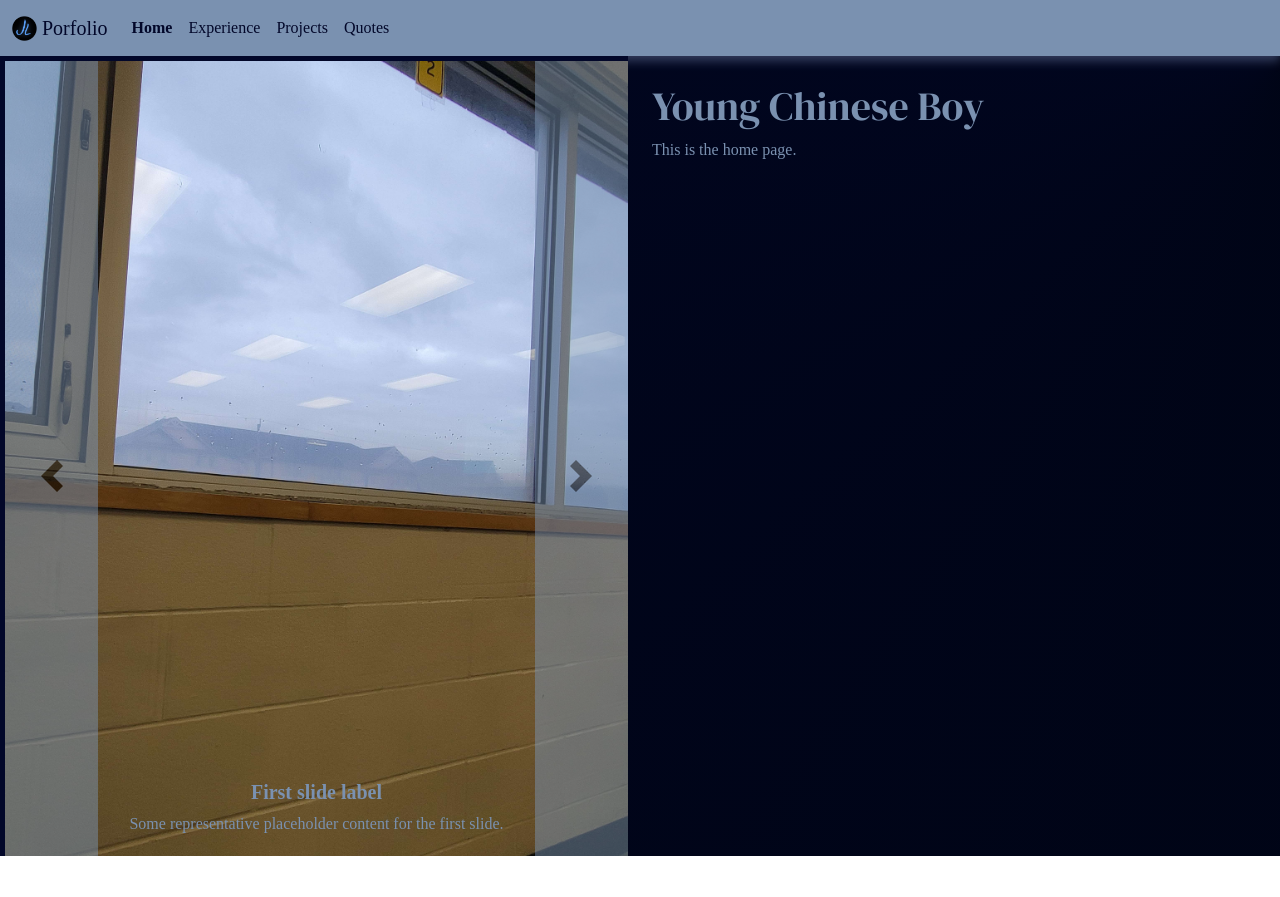
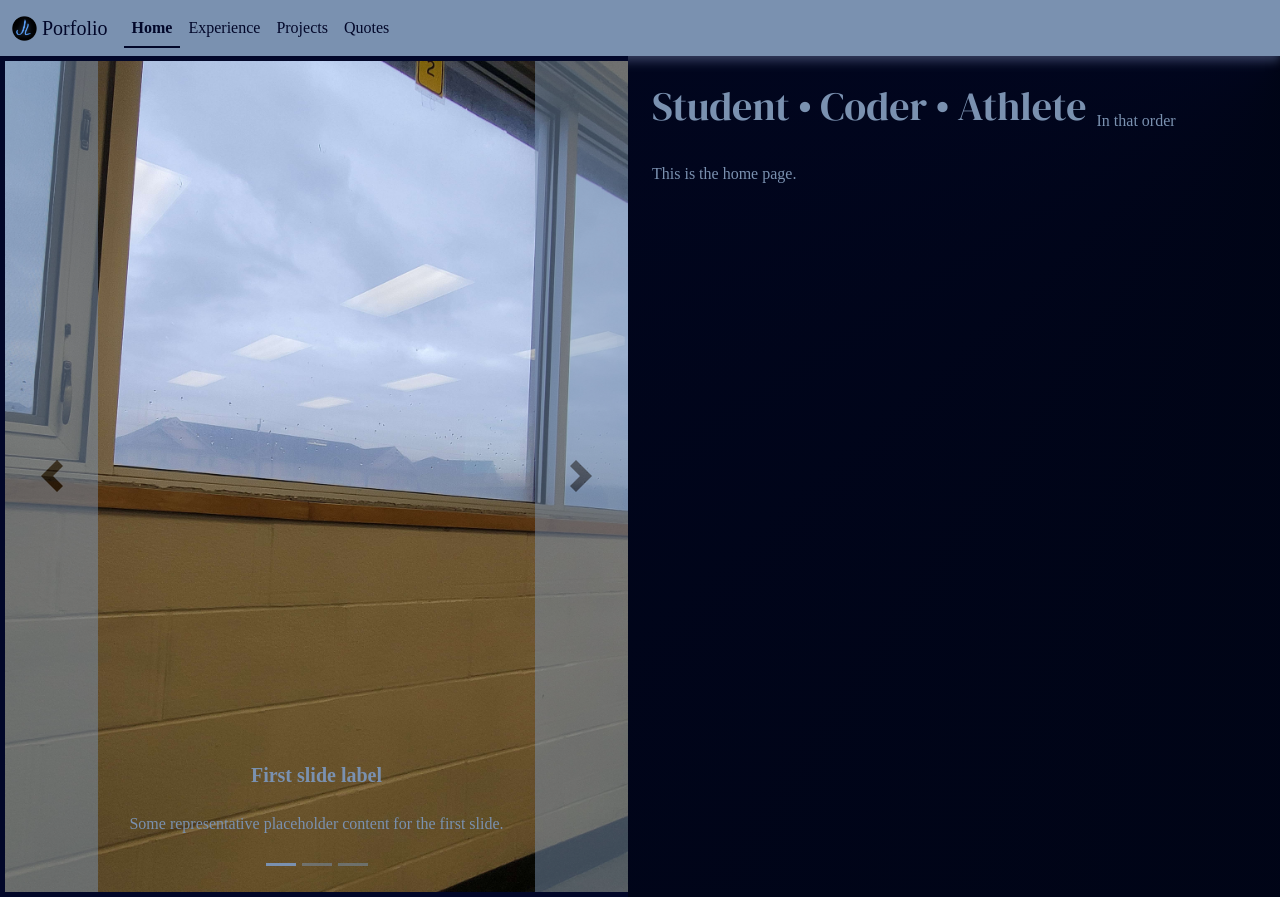
Before and after one commit to JLi2007/Portfolio, a React (Vite) app: page / in a window 1280 px wide. Before the commit the page ends 856 px from the top, so only its background shows below. Built offline with nearby package versions, Linux system fonts and the light colour scheme; the HTML template or start-up script is replaced by a standard one; a web font is replaced by a local one.

Commit message:
Updates and files for experiences/projects

```diff
--- a/src/components/Home.tsx
+++ b/src/components/Home.tsx
@@ -53,9 +53,12 @@ function Home() {
           </div>
 
           <div id="col2" className="col-6">
-            <h1>Young Chinese Boy</h1>
+            <div id="title">
+              <h1>Student • Coder • Athlete </h1>
+              <h6>In that order</h6>
+            </div>
+
             <p>This is the home page.</p>
-
           </div>
         </div>
       </div>
--- a/src/style/style.css
+++ b/src/style/style.css
@@ -24,8 +24,8 @@
 /* Unhide it later if needed */
 *{
     overflow-x: hidden;
-    padding: 0px;
-    margin: 0px;
+    padding: 0;
+    margin: 0;
     box-sizing: border-box;
 }
 
@@ -80,15 +80,21 @@
     background-color: var(--font-color);
 }
 
-#bootstrap-overides-nav .active:hover::after{
+#navbar-overides:hover .active::after{
     background-color: var(--dark-color);
 }
+
+
+
+/* #bootstrap-overides-nav .active:hover::after{
+    background-color: var(--dark-color);
+} */
 
 /* HOME--------------------------------------------------------------------------------------- */
 
 #bootstrap-overides-home{
     width: 100%;
-    height: 100vh;
+    height: auto;
 }
 
 #carouselExampleCaptions{
@@ -127,6 +133,24 @@
 #bootstrap-overides-home #col2{
     text-align: left;
     margin-top: calc(100% - 98%);
+    display: inline;
+}
+
+#bootstrap-overides-home #title h1, #bootstrap-overides-home #title h6{
+    display: inline-block;
+    margin: 0;
+}
+
+#bootstrap-overides-home #title h6{
+    margin-left: 10px;
+}
+
+#bootstrap-overides-home #title h1{
+    overflow: hidden;
+}
+
+#bootstrap-overides-home p{
+    margin-top: 25px;
 }
 
 /* Experience--------------------------------------------------------------------------------------- */
@@ -167,7 +191,7 @@
     background: var(--font-color);
     border: 5px solid var(--dark-color);
     border-radius: 15px;
-    box-shadow: 0 5px 10px rgba(218, 227, 251, 0.20);
+    box-shadow: 0 5px 10px rgba(218, 227, 251, 0.15);
     text-align: center;
     transition: all 0.4s ease;
     color: var(--dark-color);
@@ -208,7 +232,7 @@
     background-color: var(--font-color);
     color: var(--dark-color);
     border-radius: 15px;
-    box-shadow: 1px 0 10px 5px rgba(218, 227, 251, 0.25);
+    box-shadow: 1px 0 10px 5px rgba(218, 227, 251, 0.15);
     text-align: center;
     transition: all 0.4s ease;
 }
```
Also changed, not shown: src/components/experiences.ts (added), src/components/project.ts (added).
